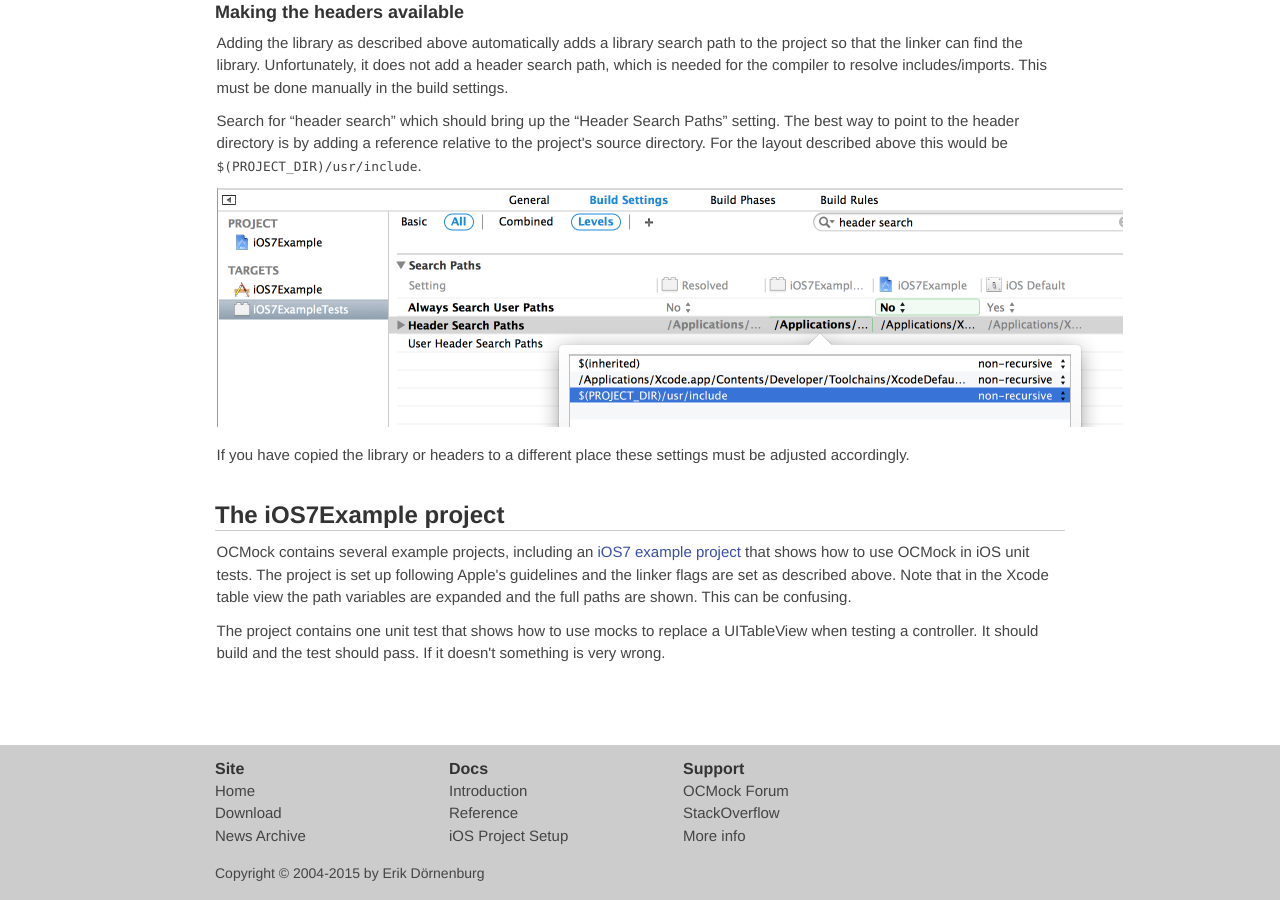
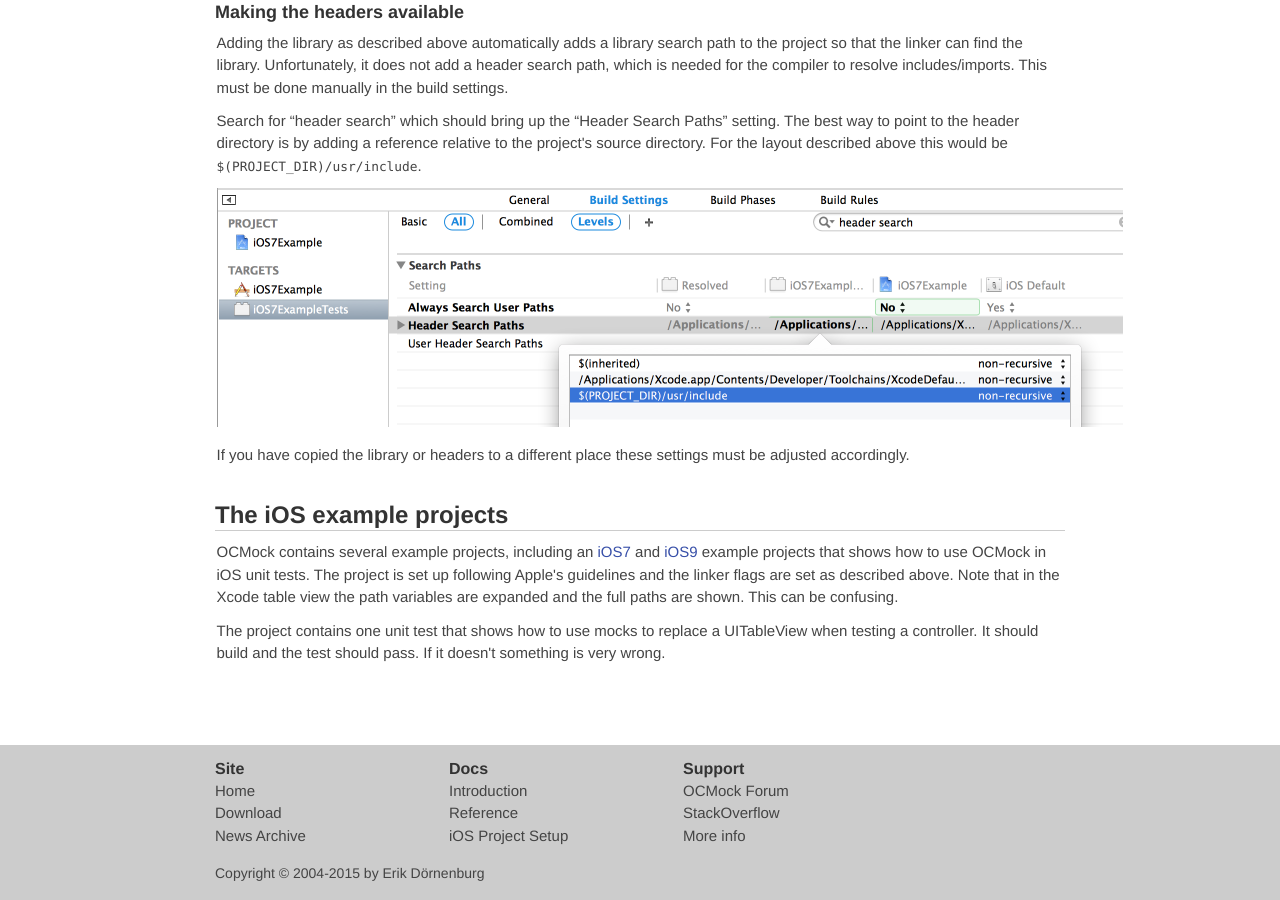
Before and after one commit to erikdoe/ocmock, a Jekyll site: the page built from ios.html, in a window 1280 px wide and 900 px high, scrolled down 1909 px. Built offline with Jekyll 4.4.1, drawn with Linux system fonts in a browser that asks for light colours; comment, search, counter and statistics services are not loaded; some of the changed text lies outside the part shown.

Commit message:
Updated for iOS9.

```diff
--- a/ios.html
+++ b/ios.html
@@ -51,8 +51,8 @@ nosidebar: true
 <p>If you have copied the library or headers to a different place these settings must be adjusted accordingly.
 
 
-<h2>The iOS7Example project</h2>
+<h2>The iOS example projects</h2>
 
-<p>OCMock contains several example projects, including an <a href="https://github.com/erikdoe/ocmock/tree/master/Examples/iOS7Example">iOS7 example project</a> that shows how to use OCMock in iOS unit tests. The project is set up following Apple's guidelines and the linker flags are set as described above. Note that in the Xcode table view the path variables are expanded and the full paths are shown. This can be confusing.
+<p>OCMock contains several example projects, including an <a href="https://github.com/erikdoe/ocmock/tree/master/Examples/iOS7Example">iOS7</a> and <a href="https://github.com/erikdoe/ocmock/tree/master/Examples/iOS9Example">iOS9</a> example projects that shows how to use OCMock in iOS unit tests. The project is set up following Apple's guidelines and the linker flags are set as described above. Note that in the Xcode table view the path variables are expanded and the full paths are shown. This can be confusing.
 
 <p>The project contains one unit test that shows how to use mocks to replace a UITableView when testing a controller. It should build and the test should pass. If it doesn't something is very wrong.
```
Also changed, not shown: other parts of ios.html (+1 -1 lines).
